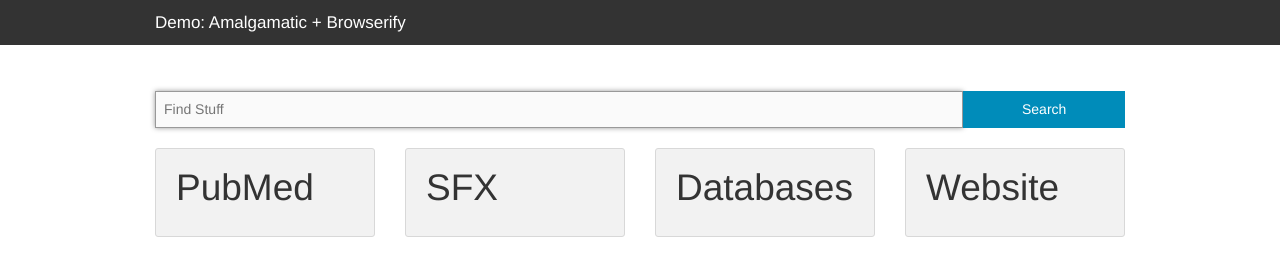
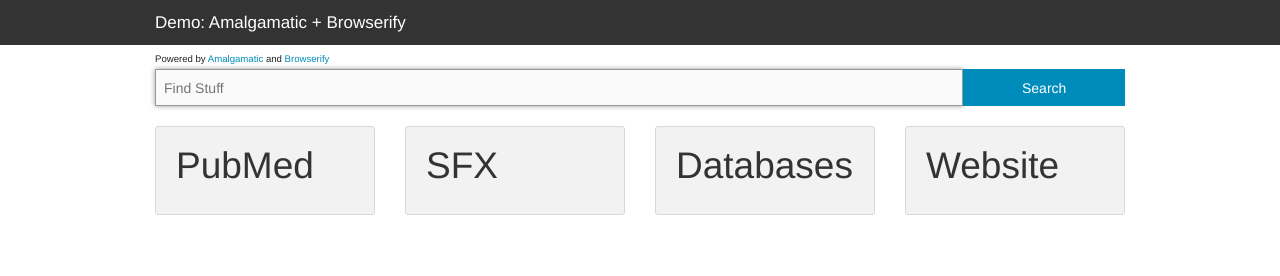
Before and after one commit to Trott/demo-amalgamatic-browserify, a plain HTML site: page index.html in a window 1280 px wide. Drawn offline with Linux system fonts and the light colour scheme.

Commit message:
powered by teh cheat

```diff
--- a/index.html
+++ b/index.html
@@ -22,7 +22,7 @@
 
   <div class="row">
     <div class="large-12 columns">
-      <p>&nbsp;</p>
+      <div><small>Powered by <a href="http://github.com/ucsf-ckm/amalgamatic">Amalgamatic</a> and <a href="http://browserify.org/">Browserify</a></small></div>
       <form action="index.html">
         <div class="row">
           <div class="large-12 columns">
```
Lines whose indentation alone changed are shown as unchanged.
